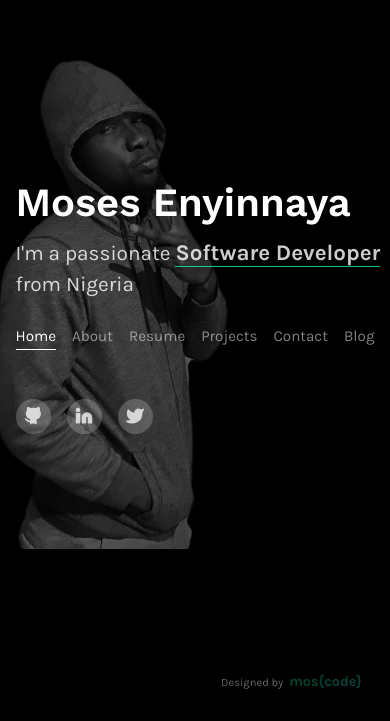
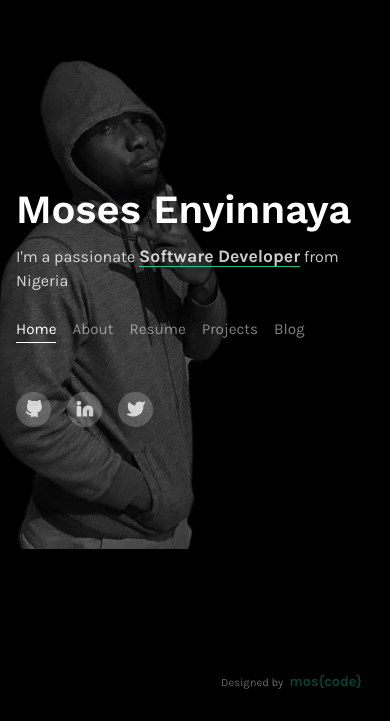
Before and after one commit to mosco98/portfolio, a React (Create React App) app: page / in a window 390 px wide. Shown: the part 123-844 px from the top of the page. Built offline with nearby package versions, Linux system fonts and the light colour scheme.

Commit message:
More fixes

```diff
--- a/src/Assets/css/main.css
+++ b/src/Assets/css/main.css
@@ -133,12 +133,15 @@ body {
 
 .header-ctn {
   height: 50%;
-  width: 100%;
+  width: 50%;
   margin-left: -50px;
-  padding: 1rem;
+  /* padding: 1rem; */
 }
 
 .bgImg {
+  position: fixed;
+  bottom: 0;
+  left: 0;
   width: 500px;
   height: 500px;
   opacity: 0.67;
@@ -202,12 +205,12 @@ body {
 
 .description {
   color: white;
-  font-size: 1.3rem;
+  font-size: 1rem;
   opacity: 0.8;
 }
 .job-title {
   color: #ffffff;
-  font-size: 1.5rem;
+  font-size: 1.2rem;
   font-weight: bolder;
   border-bottom: 1.3px solid #1de9b6;
 }
@@ -261,10 +264,10 @@ body {
     /* height: 50%; */
   }
   .description {
-    font-size: 1.3rem;
+    font-size: 1rem;
   }
   .job-title {
-    font-size: 1.4rem;
+    font-size: 1.1rem;
   }
   .bgImg {
     display: none;
@@ -301,6 +304,10 @@ body {
   .about-text-ctn {
     margin-bottom: 15rem;
   }
+  /* .header-ctn {
+    width: 100%;
+    padding: 4rem;
+  } */
   .menu-btn {
     display: flex;
   }
--- a/src/Pages/Main.js
+++ b/src/Pages/Main.js
@@ -9,8 +9,8 @@ const Main = () => {
   return (
     <div className="home">
       <div />
-      <div className="w-100 d-flex align-items-center justify-content-between h-75">
-        <img className="img-fluid bgImg" src={hoodie} alt="header" />
+      <div className="w-100 d-flex align-items-center justify-content-end h-75">
+        <img className="img-fluid bgImg p-0" src={hoodie} alt="header" />
         <div className="header-ctn">
           <div className="details-ctn">
             <h1 className="text-white">Moses Enyinnaya</h1>
@@ -28,9 +28,9 @@ const Main = () => {
               <Link to="/projects">
                 <span className="mr-3 nav-item py-1">Projects</span>
               </Link>
-              <Link to="/contact">
+              {/* <Link to="/contact">
                 <span className="mr-3 nav-item py-1">Contact</span>
-              </Link>
+              </Link> */}
               <Link to="/blog">
                 <span className="mr-3 nav-item py-1">Blog</span>
               </Link>
```
